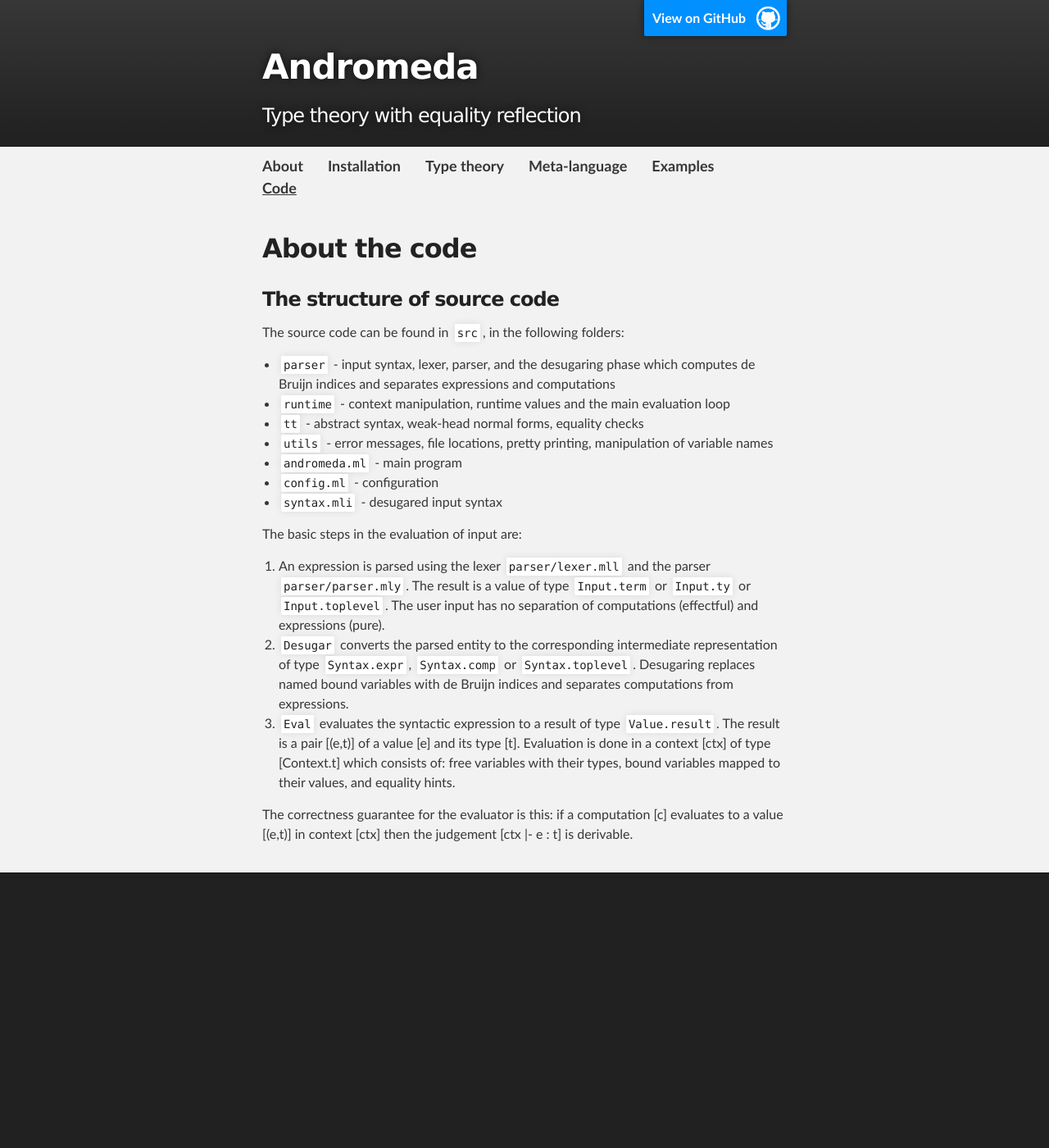
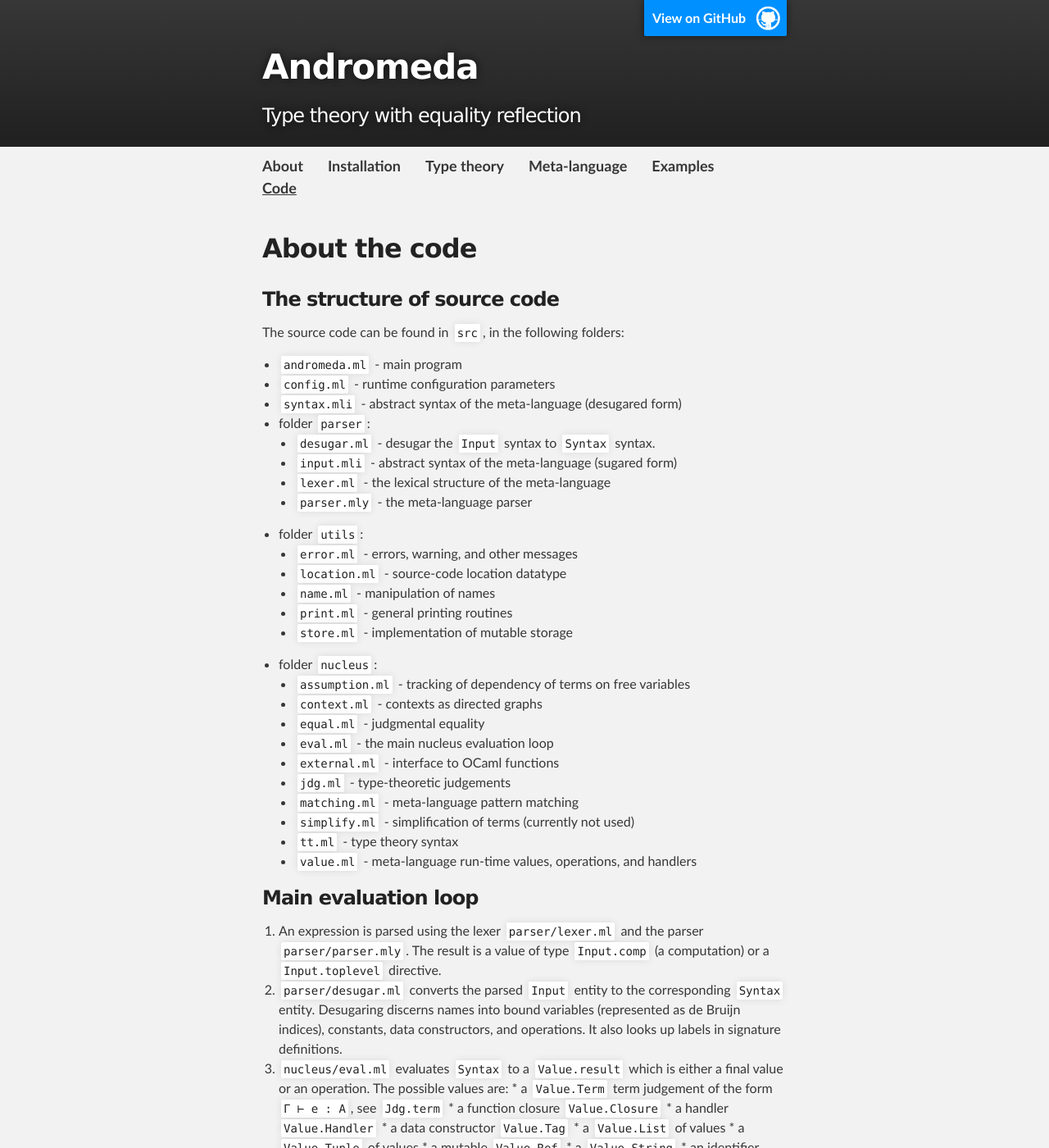
Before and after one commit to Andromedans/andromeda, a Jekyll site: the page built from code.md, in a window 1280 px wide and 1400 px high. Shown: the whole window at 82% size. Built offline with Jekyll 4.4.1, drawn with Linux system fonts in a browser that asks for light colours; some of the changed text lies outside the part shown.

Commit message:
Clean up the page content.

```diff
--- a/code.md
+++ b/code.md
@@ -10,27 +10,47 @@ layout: page
 
 The source code can be found in `src`, in the following folders:
 
-* `parser` - input syntax, lexer, parser, and the desugaring phase which computes de Bruijn indices
-   and separates expressions and computations
-* `runtime` - context manipulation, runtime values and the main evaluation loop
-* `tt` - abstract syntax, weak-head normal forms, equality checks
-* `utils` - error messages, file locations, pretty printing, manipulation of variable names
 * `andromeda.ml` - main program
-* `config.ml` - configuration
-* `syntax.mli` - desugared input syntax
+* `config.ml` - runtime configuration parameters
+* `syntax.mli` - abstract syntax of the meta-language (desugared form)
+* folder `parser`:
+   * `desugar.ml` - desugar the `Input` syntax to `Syntax` syntax.
+   * `input.mli` - abstract syntax of the meta-language (sugared form)
+   * `lexer.ml` - the lexical structure of the meta-language
+   * `parser.mly` - the meta-language parser
+* folder `utils`:
+   * `error.ml` - errors, warning, and other messages
+   * `location.ml` - source-code location datatype
+   * `name.ml` - manipulation of names
+   * `print.ml` - general printing routines
+   * `store.ml` - implementation of mutable storage
+* folder `nucleus`:
+   * `assumption.ml` - tracking of dependency of terms on free variables
+   * `context.ml` - contexts as directed graphs
+   * `equal.ml` - judgmental equality
+   * `eval.ml` - the main nucleus evaluation loop
+   * `external.ml` - interface to OCaml functions
+   * `jdg.ml` - type-theoretic judgements
+   * `matching.ml` - meta-language pattern matching
+   * `simplify.ml` - simplification of terms (currently not used)
+   * `tt.ml` - type theory syntax
+   * `value.ml` - meta-language run-time values, operations, and handlers
 
-The basic steps in the evaluation of input are:
+### Main evaluation loop
 
-1. An expression is parsed using the lexer `parser/lexer.mll` and the parser `parser/parser.mly`.
-   The result is a value of type `Input.term` or `Input.ty` or `Input.toplevel`. The user input
-   has no separation of computations (effectful) and expressions (pure).
-2. `Desugar` converts the parsed entity to the corresponding intermediate representation of
-   type `Syntax.expr`, `Syntax.comp` or `Syntax.toplevel`. Desugaring replaces named bound variables
-   with de Bruijn indices and separates computations from expressions.
-3. `Eval` evaluates the syntactic expression to a result of type `Value.result`. The result is a
-   pair [(e,t)] of a value [e] and its type [t]. Evaluation is done in a context [ctx] of type
-   [Context.t] which consists of: free variables with their types, bound variables mapped to their
-   values, and equality hints.
-
-The correctness guarantee for the evaluator is this: if a computation [c] evaluates to a value [(e,t)]
-in context [ctx] then the judgement [ctx |- e : t] is derivable.
+1. An expression is parsed using the lexer `parser/lexer.ml` and the parser `parser/parser.mly`.
+   The result is a value of type `Input.comp` (a computation) or  a `Input.toplevel` directive.
+2. `parser/desugar.ml` converts the parsed `Input` entity to the corresponding `Syntax` entity.
+   Desugaring discerns names into bound variables (represented as de Bruijn indices),
+   constants, data constructors, and operations. It also looks up labels in signature definitions.
+3. `nucleus/eval.ml` evaluates `Syntax` to a `Value.result` which is either a final value
+   or an operation. The possible values are:
+       * a `Value.Term` term judgement of the form `Γ ⊢ e : A`, see `Jdg.term`
+       * a function closure `Value.Closure`
+       * a handler `Value.Handler`
+       * a data constructor `Value.Tag`
+       * a `Value.List` of values
+       * a `Value.Tuple` of values
+       * a mutable `Value.Ref`
+       * a `Value.String`
+       * an identifier `Value.Ident`
```
Also changed, not shown: index.md (+42 -11 lines), type-theory.md (+2 -4 lines).
